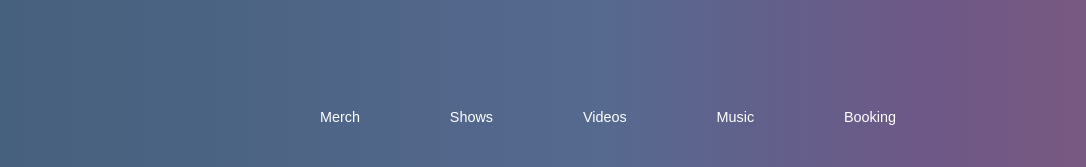
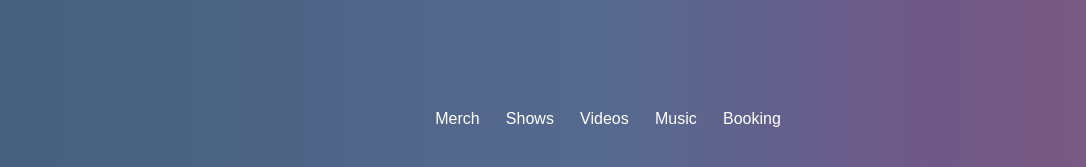
Before and after one commit to adriantoddross/dreadakidd, a website: page index.html in a window 1280 px wide. Shown: the top 167 px of the page, without its empty margins (32-1118 px from the left). Drawn offline with Linux system fonts and the light colour scheme.

Commit message:
Tweak desktop font size, padding and blur strength

```diff
--- a/src/screen.css
+++ b/src/screen.css
@@ -1,11 +1,19 @@
 @media (min-width: 768px) {
   .main-nav-list {
-  padding: 0 15%;
+    padding: 0 15%;
   }
 }
 
 @media (min-width: 1024px) {
   .main-nav-list {
-  padding: 0 25%;
+    padding: 0 35%;
+  }
+
+  .main-nav-item {
+    font-size: 1rem;
+  }
+
+  .background-image::before {
+    filter: blur(8px);
   }
 }
```
